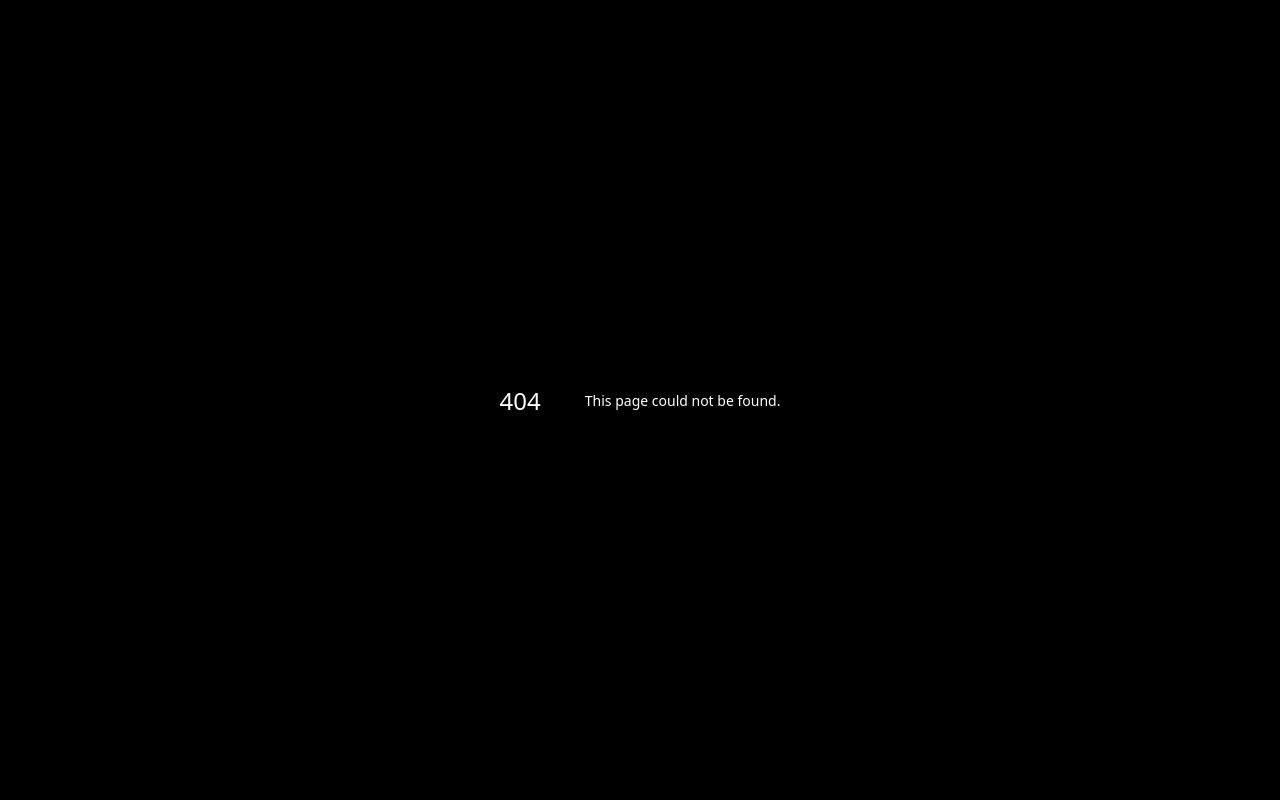
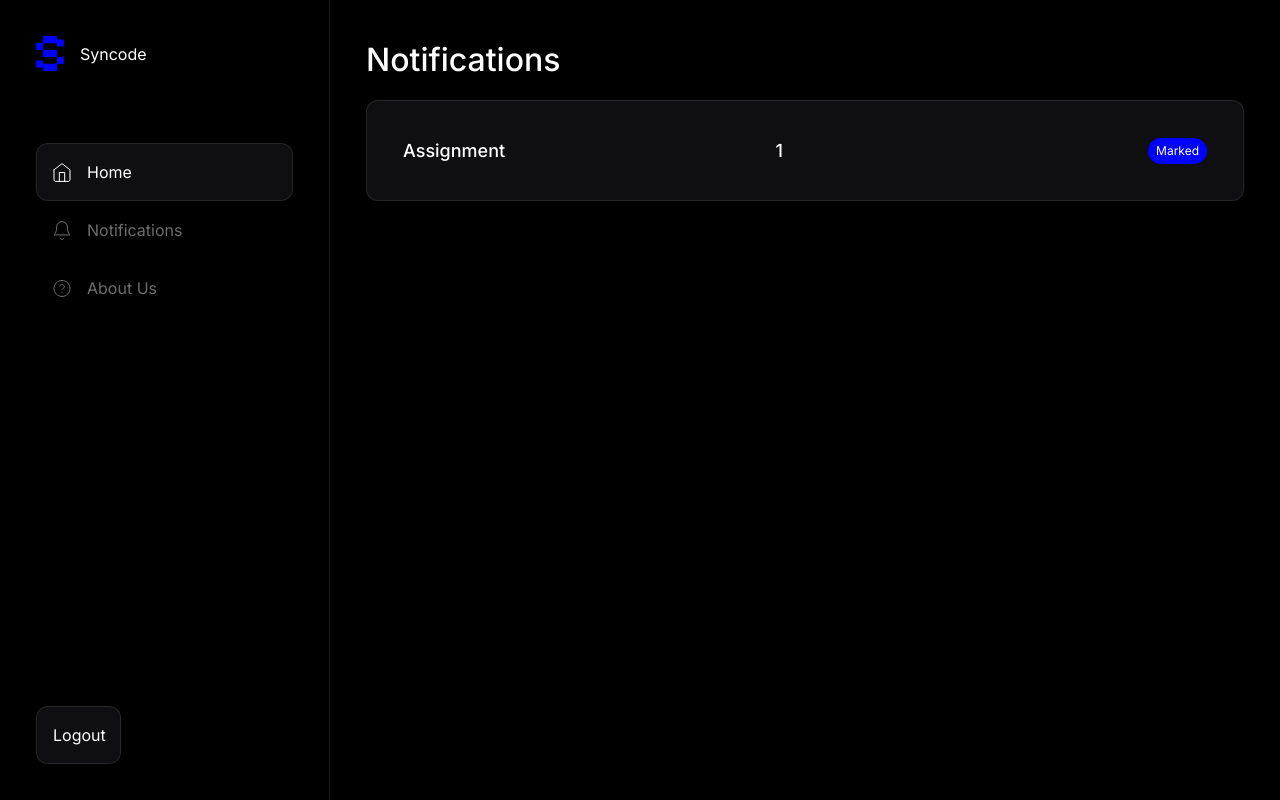
Before and after one commit to MHamzaFarooq/Syncode, a Next.js app: page /notifications in a window 1280 px wide. Before the commit this address had no page. Built offline with nearby package versions, Linux system fonts and the light colour scheme.

Commit message:
notification page done

```diff
--- a/src/app/dashboard/page.jsx
+++ b/src/app/(sidebar)/dashboard/page.jsx
@@ -1,7 +1,5 @@
 import Card from "@/components/Dashboard/Card";
 import DashboardHero from "@/components/Dashboard/DashboardHero";
-import Sidebar from "@/components/Sidebar";
-import React from "react";
 import { card } from "@/utils/card";
 const Dashboard = () => {
   const cardElement = card.map((item, index) => {
@@ -21,8 +19,7 @@ const Dashboard = () => {
   });
 
   return (
-    <main className="flex">
-      <Sidebar />
+    <>
       <div className="w-[330px] p-9"></div>
       <div className="flex flex-1 flex-col">
         <DashboardHero />
@@ -30,12 +27,12 @@ const Dashboard = () => {
           heading="Courses"
           title="Learn C++ Fundamentals"
           desc="Unlock the power of C++ and take your coding skills to the next level! Master the building blocks of one of the most powerful programming languages. Ready to code like a pro? Let’s get started!"
-          badgeColor="0048FF"
+          badgeColor="bg-[#0000FF]"
           badgeText="New"
         />
         <div className="flex">{cardElement}</div>
       </div>
-    </main>
+    </>
   );
 };
 
--- /dev/null
+++ b/src/app/(sidebar)/layout.jsx
@@ -0,0 +1,12 @@
+import Sidebar from "@/components/Sidebar";
+
+export default function SidebarLayout({ children }) {
+  return (
+    <>
+      <main className="flex">
+        <Sidebar />
+        {children}
+      </main>
+    </>
+  );
+}
--- /dev/null
+++ b/src/app/(sidebar)/notifications/page.jsx
@@ -0,0 +1,20 @@
+import NotificationCard from "@/components/Notification-page/notificationCard";
+
+const NotificationPage = () => {
+  return (
+    <>
+      <div className="w-[330px] p-9"></div>
+      <div className="flex flex-1 flex-col">
+        <NotificationCard
+          heading="Notifications"
+          assignment="Assignment"
+          assignmentNo="1"
+          badgeText="Marked"
+          badgeColor="bg-[#0000FF]"
+        />
+      </div>
+    </>
+  );
+};
+
+export default NotificationPage;
--- a/src/components/Dashboard/Card.jsx
+++ b/src/components/Dashboard/Card.jsx
@@ -11,12 +11,12 @@ const Card = (props) => {
           <div className="flex items-center justify-between">
             <h1 className="text-[24px] font-medium">{props.title}</h1>
             <div
-              className={`py-[4px] px-[8px] bg-[#${props.badgeColor}] rounded-full text-[8px] font-bold`}
+              className={`py-[4px] px-[8px] ${props.badgeColor} rounded-full text-[8px] font-bold`}
             >
               {props.badgeText}
             </div>
           </div>
-          <div className="mt-[16px] text-[16px]  font-normal max-w-[966px] text-[#6D6D6D]">
+          <div className="mt-[16px] text-[16px] font-normal max-w-[966px] text-[#6D6D6D]">
             {props.desc}
           </div>
           <div className="mt-9 flex items-center justify-between">
--- /dev/null
+++ b/src/components/Notification-page/notificationCard.jsx
@@ -0,0 +1,31 @@
+import React from "react";
+
+const NotificationCard = (props) => {
+  return (
+    <div>
+      <div className="p-9">
+        <h1 className="text-[32px] font-medium h-[48px]">{props.heading}</h1>
+        <div className="mt-4 w-full h-[213px] cursor-pointer">
+          <div className="p-9 border border-[rgba(255,255,255,0.1)] rounded-[12px] bg-[#0F0E10] hover:border-[rgba(255,255,255,0.35)]">
+            <div className="flex items-center justify-between">
+              <h1 className="flex-1 text-[18px] font-medium">
+                {props.assignment}
+              </h1>
+              <h1 className="flex-1 text-[18px] font-medium">
+                {props.assignmentNo}
+              </h1>
+
+              <div
+                className={`py-[4px] px-[8px] ${props.badgeColor} rounded-full text-[12px] font-normal`}
+              >
+                {props.badgeText}
+              </div>
+            </div>
+          </div>
+        </div>
+      </div>
+    </div>
+  );
+};
+
+export default NotificationCard;
--- a/src/utils/card.js
+++ b/src/utils/card.js
@@ -3,7 +3,7 @@ export const card = [
     heading: "Upcoming Courses",
     title: "Object Oriented Programming in C++",
     desc: "Discover the magic of Object-Oriented Programming in C++! Build smarter, scalable, and reusable code by mastering core OOP concepts. Ready to bring your ideas to life with C++? Let’s dive in!",
-    badgeColor: "0048FF",
+    badgeColor: "bg-[#FF0000]",
     badgeText: "Hot",
     blur: "sm",
   },
@@ -11,7 +11,7 @@ export const card = [
     heading: "",
     title: "Data Structures in C++",
     desc: "Master the art of Data Structures in C++! Learn to organize, store, and manage data efficiently for high-performance coding. Ready to level up your problem-solving skills? Let’s get started!",
-    badgeColor: "0048FF",
+    badgeColor: "bg-[#FF0000]",
     badgeText: "Hot",
     blur: "sm",
   },
```
